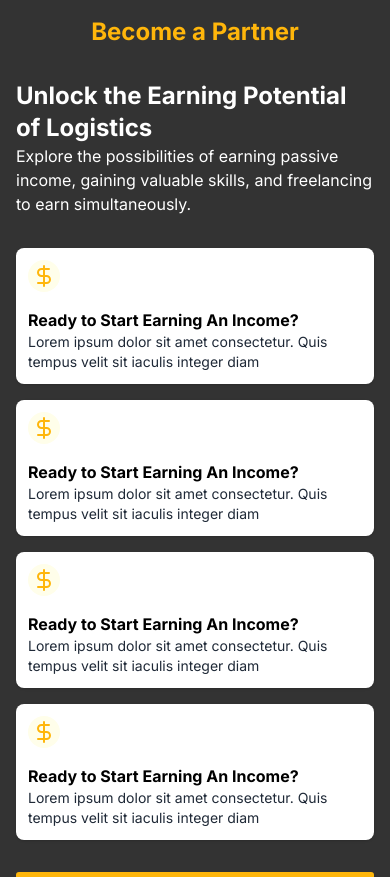
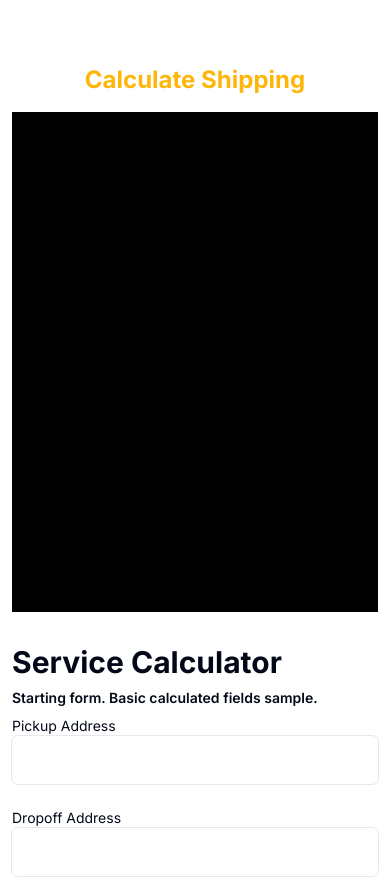
Before and after one commit to ieadeleke/dashboard, a Next.js app: page /start in a window 390 px wide. Shown: the top 877 px of the page. Built offline with nearby package versions, Linux system fonts and the light colour scheme.

Commit message:
added responsiveness to service calculator

```diff
--- a/src/components/page_components/landing-page/calculate-shipping/index.tsx
+++ b/src/components/page_components/landing-page/calculate-shipping/index.tsx
@@ -1,18 +1,22 @@
-import Button from "@/components/buttons"
-import { TextField } from "@/components/input/InputText"
-import { Checkbox } from "@/components/ui/checkbox"
+import Button from "@/components/buttons";
+import { TextField } from "@/components/input/InputText";
+import { Checkbox } from "@/components/ui/checkbox";
 
 export const CalculateShipping = () => {
-    return <div className="flex flex-col px-16 py-16 gap-16">
-        <h2 className="text-primary font-bold text-center text-2xl">Calculate Shipping</h2>
+  return (
+    <div className="flex flex-col px-3 py-16 gap-4 md:px-16 md:gap-16">
+      <h2 className="text-primary font-bold text-center text-2xl">
+        Calculate Shipping
+      </h2>
 
-        <div className="grid grid-cols-[65%,35%] min-h-[500px] items-center gap-8">
+      <div className="grid grid-cols-1 items-center gap-8 lg:grid-cols-[65%,35%]">
+        <div className="h-[500px] bg-black" />
 
-            <div className="h-full bg-black" />
-
-            <div className='flex flex-col gap-2'>
-                <h1 className="text-4xl font-bold">Service Calculator</h1>
-                <p className="text-sm font-semibold">Starting form. Basic calculated fields sample.</p>
+        <div className="flex flex-col gap-2">
+          <h1 className="text-3xl font-bold md:text-4xl">Service Calculator</h1>
+          <p className="text-sm font-semibold">
+            Starting form. Basic calculated fields sample.
+          </p>
 
           <div className="flex flex-col gap-6">
             <div>
@@ -77,9 +81,7 @@ export const CalculateShipping = () => {
             <Button>Calculate</Button>
           </div>
         </div>
-
-
       </div>
-
     </div>
-}
+  );
+};
--- a/src/pages/start.tsx
+++ b/src/pages/start.tsx
@@ -21,9 +21,9 @@ export default function HomePage() {
         </div> */}
         {/* <OurServices /> */}
         {/* <EkoMileLogistics /> */}
-        <BecomeAPartner />
-        {/* <CalculateShipping />
-        <Testimonials />
+        {/* <BecomeAPartner /> */}
+        <CalculateShipping />
+        {/* <Testimonials />
         <FAQ />
         <DownloadApp />
         <div className="bg-[#333333]">
```
Lines whose indentation alone changed are shown as unchanged.
